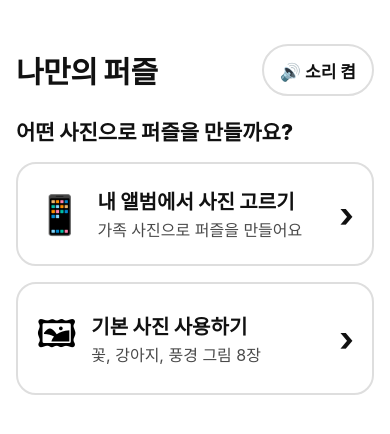
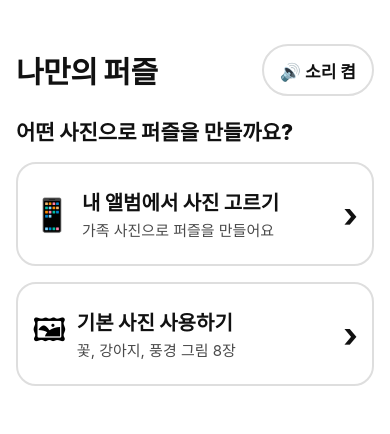
Before and after one commit to kj0-0/photo-puzzle, a React Native app drawn with its web renderer: screen / in a window 390 px wide. Built offline with nearby package versions, Linux system fonts and the light colour scheme; some packages are replaced by stand-ins of ours.

Commit message:
나만의 퍼즐 이름 변경, 앨범 문구 정리, 웹 배포 스크립트 추가
- 앱/브라우저 제목 '나만의 퍼즐'
- npm run deploy: 웹 버전을 gh-pages 브랜치로 올림

Co-Authored-By: Claude Opus 5.5 <noreply@anthropic.com>

```diff
--- a/App.js
+++ b/App.js
@@ -379,7 +379,7 @@ function ChoiceBtn({ icon, title, sub, onPress, onWebFile }) {
       <Text style={styles.choiceIcon}>{icon}</Text>
       <View style={{ flex: 1, gap: 4 }}>
         <Text style={styles.choiceTitle}>{title}</Text>
-        <Text style={styles.choiceSub}>{sub}</Text>
+        <Text style={styles.choiceSub} numberOfLines={1} adjustsFontSizeToFit minimumFontScale={0.85}>{sub}</Text>
       </View>
       <Text style={styles.choiceArrow}>›</Text>
       {webInput && (
@@ -743,11 +743,11 @@ const styles = StyleSheet.create({
   resumeImg: { width: 100, height: 100, borderRadius: 14, backgroundColor: C.soft },
   resumeTitle: { fontSize: 24, fontWeight: '800', color: C.onAccent },
   resumeSub: { fontSize: 17, color: C.onAccent, fontWeight: '600' },
-  choice: { flexDirection: 'row', alignItems: 'center', gap: 14, backgroundColor: C.card, borderRadius: 20,
-    paddingVertical: 22, paddingHorizontal: 18, borderWidth: 2, borderColor: C.line, minHeight: 104 },
-  choiceIcon: { fontSize: 38 },
+  choice: { flexDirection: 'row', alignItems: 'center', gap: 10, backgroundColor: C.card, borderRadius: 20,
+    paddingVertical: 22, paddingHorizontal: 14, borderWidth: 2, borderColor: C.line, minHeight: 104 },
+  choiceIcon: { fontSize: 32 },
   choiceTitle: { fontSize: 20, fontWeight: '800', color: C.ink },
-  choiceSub: { fontSize: 16, color: C.muted, lineHeight: 23 },
+  choiceSub: { fontSize: 15, color: C.muted, lineHeight: 22 },
   choiceArrow: { fontSize: 34, color: C.ink, fontWeight: '700' },
   basicHead: { gap: 12, alignItems: 'flex-start' },
   backBtn: { minHeight: 52, paddingHorizontal: 16, borderRadius: 26, borderWidth: 2, borderColor: C.line, backgroundColor: C.card, justifyContent: 'center' },
--- /dev/null
+++ b/app.config.js
@@ -0,0 +1,6 @@
+// GitHub Pages(https://kj0-0.github.io/photo-puzzle/)에 올릴 때만 주소 앞부분을 붙임 (scripts/deploy-web.sh).
+// 내 컴퓨터 미리보기(localhost:8081)는 그대로 동작.
+module.exports = ({ config }) => ({
+  ...config,
+  experiments: { ...config.experiments, baseUrl: process.env.EXPO_BASE_URL || '' },
+});
--- a/app.json
+++ b/app.json
@@ -1,6 +1,6 @@
 {
   "expo": {
-    "name": "포토 퍼즐",
+    "name": "나만의 퍼즐",
     "slug": "photo-puzzle",
     "version": "1.0.0",
     "orientation": "portrait",
--- a/package.json
+++ b/package.json
@@ -22,7 +22,8 @@
     "start": "expo start",
     "android": "expo start --android",
     "ios": "expo start --ios",
-    "web": "expo start --web"
+    "web": "expo start --web",
+    "deploy": "sh scripts/deploy-web.sh"
   },
   "private": true
 }
```
Also changed, not shown: preview.html (+2 -2 lines), 1 other file.
